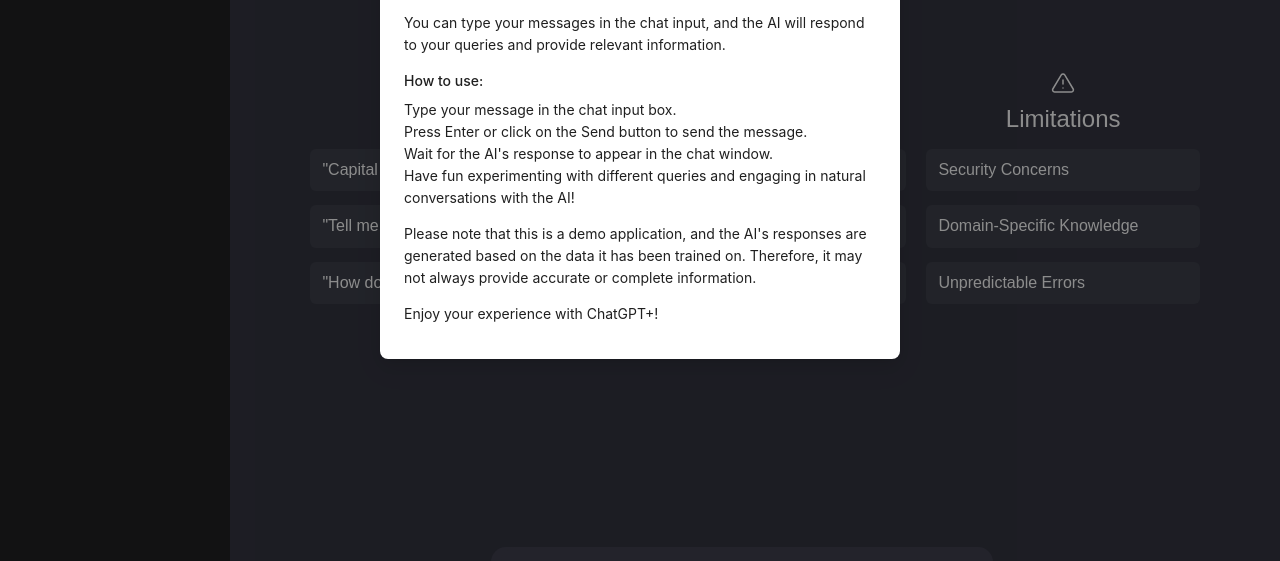
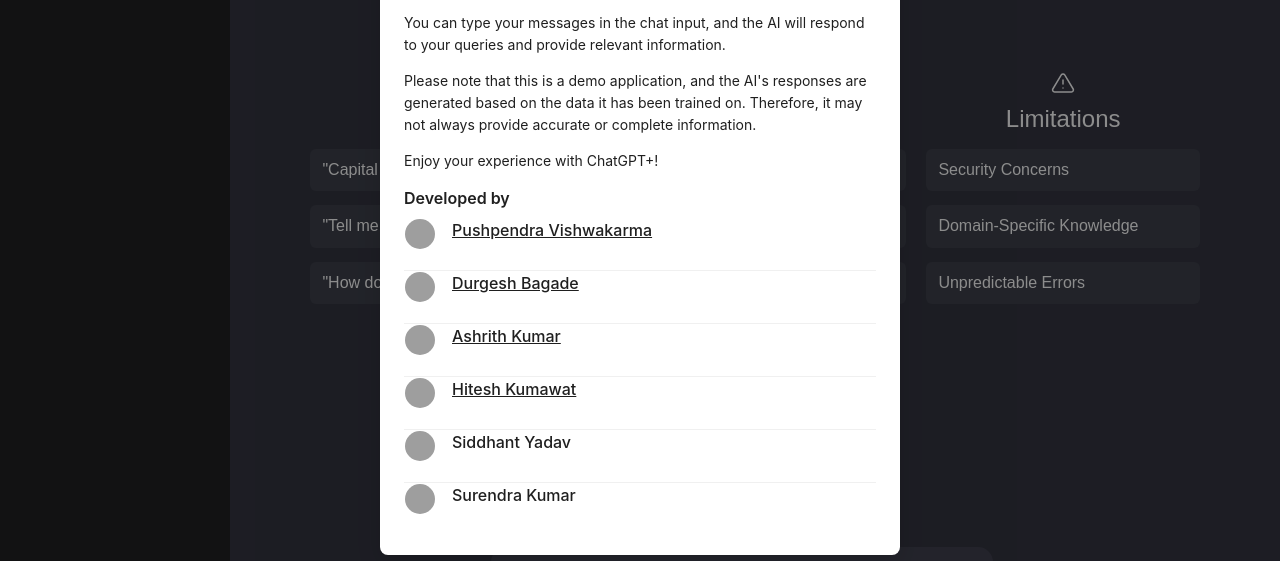
Before and after one commit to pushpendra-dpa/react-chatgpt, a React (Create React App) app: page / in a window 1280 px wide. Shown: the part 195-756 px from the top of the page. Built offline with nearby package versions, Linux system fonts and the light colour scheme; grey boxes are pictures that could not be loaded.

Commit message:
Added User Profiles in Welcome Modal

```diff
--- a/src/App.js
+++ b/src/App.js
@@ -4,7 +4,7 @@
 import Prompt from './Prompt';
 import Chats from './Chats';
 import { useEffect, useState } from 'react';
-import { Modal, message } from 'antd';
+import { Avatar, List, Modal, Typography, message } from 'antd';
 let host = "https://chatgpt-server.pushpendrahpx.me/";
 function App() {
   const [state, setState] = useState({ isLoaded: false, isNewSession: true, conversation: {name: `Conversation ${((new Date()).getTime())} `, data: []}, previousConversations: []})
@@ -220,6 +220,29 @@
   messageApi.error("Something Failed!")
   }
  }
+ const data = [{
+  href: 'https://pushpendrahpx.me',
+  title: <u>Pushpendra Vishwakarma</u>,
+  avatar: `https://avatars.githubusercontent.com/u/48829314?v=4`,
+ },{
+  href: 'https://github.com/durgesh2216',
+  title: <u>Durgesh Bagade</u>,
+  avatar: `https://avatars.githubusercontent.com/u/140599158?v=4`,
+ },{
+  href: 'https://github.com/ashrith-dpa',
+  title: <u>Ashrith Kumar</u>,
+  avatar: `https://avatars.githubusercontent.com/u/140599227?v=4`,
+ },{
+  href: 'https://github.com/hitesh-dpa',
+  title: <u>Hitesh Kumawat</u>,
+  avatar: `https://avatars.githubusercontent.com/u/140599266?v=4`,
+ },{
+  title: 'Siddhant Yadav',
+  avatar: `https://avatars.githubusercontent.com/u/140601433?v=4`,
+ },{
+  title: 'Surendra Kumar',
+  avatar: `https://avatars.githubusercontent.com/u/140600696?v=4`,
+ },]
   return (
     <div className="App">
       {contextHolder}
@@ -241,20 +264,40 @@
                 You can type your messages in the chat input, and the AI will respond to your queries and provide
                 relevant information.
               </p>
-              <h3>How to use:</h3>
-              <ol>
-                <li>Type your message in the chat input box.</li>
-                <li>Press Enter or click on the Send button to send the message.</li>
-                <li>Wait for the AI's response to appear in the chat window.</li>
-                <li>
-                  Have fun experimenting with different queries and engaging in natural conversations with the AI!
-                </li>
-              </ol>
               <p>
                 Please note that this is a demo application, and the AI's responses are generated based on the data it
                 has been trained on. Therefore, it may not always provide accurate or complete information.
               </p>
               <p>Enjoy your experience with ChatGPT+!</p>
+
+
+              <Typography.Title level={5}>Developed by</Typography.Title >
+              <List
+                itemLayout="vertical"
+                size="large"
+                dataSource={data}
+                renderItem={(item) => (
+                  <List.Item
+                    key={item.title}
+                    style={{padding: 0}}
+
+                  >
+                    <List.Item.Meta
+                      avatar={<Avatar src={item.avatar} />}
+                      title={<a href={item.href}>{item.title}</a>}
+                      description={item.description}
+                    />
+                  </List.Item>
+                )}
+              />
+              {/* <ol>
+                <li><a href="https://pushpendrahpx.me"><u>Pushpendra Vishwakarma</u></a></li>
+                <li><a href="https://github.com/durgesh2216">Durgesh Bagade</a></li>
+                <li>Ashrith Kumar</li>
+                <li>Hitesh Kumawat</li>
+                <li>Siddhant Yadav</li>
+                <li>Surendra Kumar</li>
+              </ol> */}
             </div>
           </div>
         </div>
```
